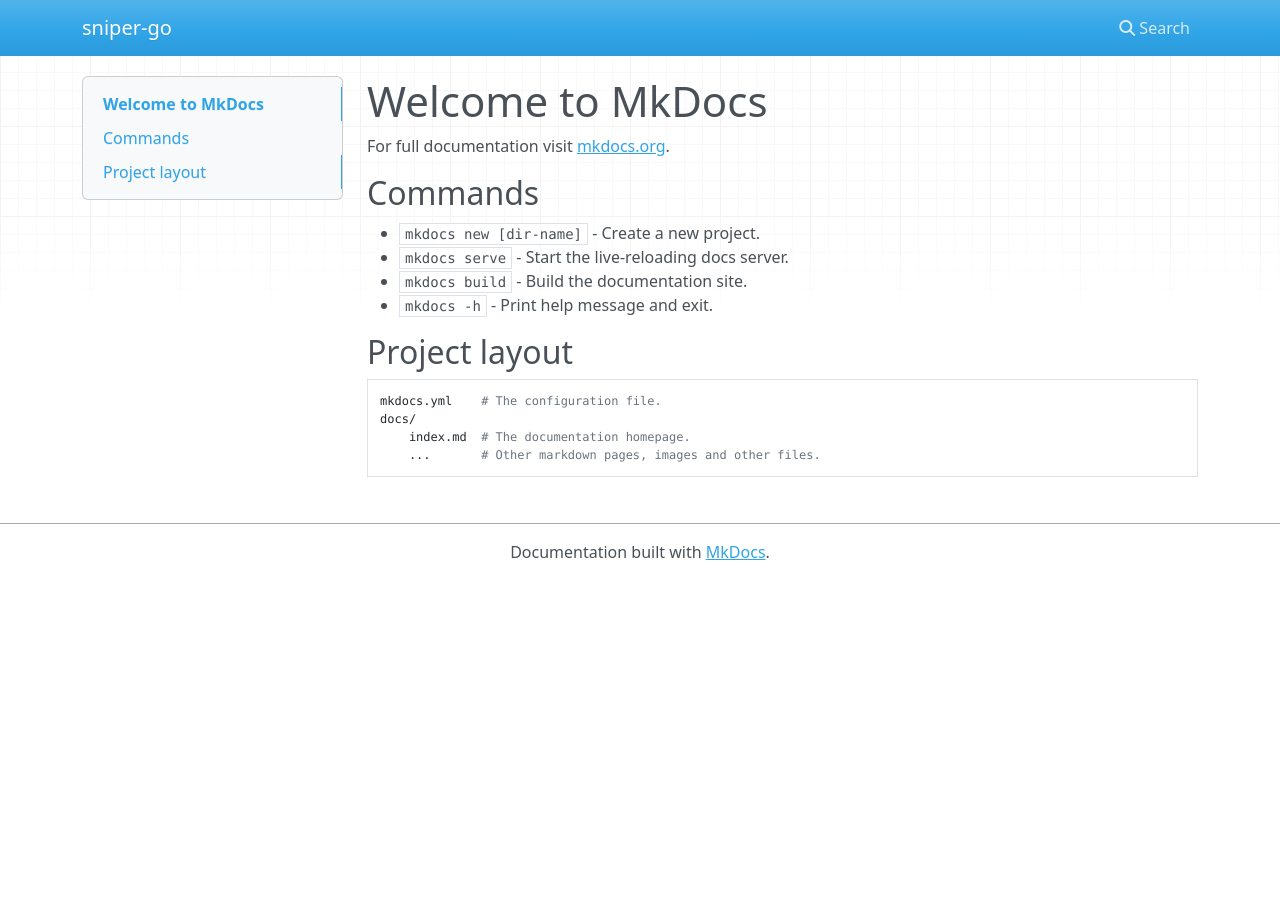
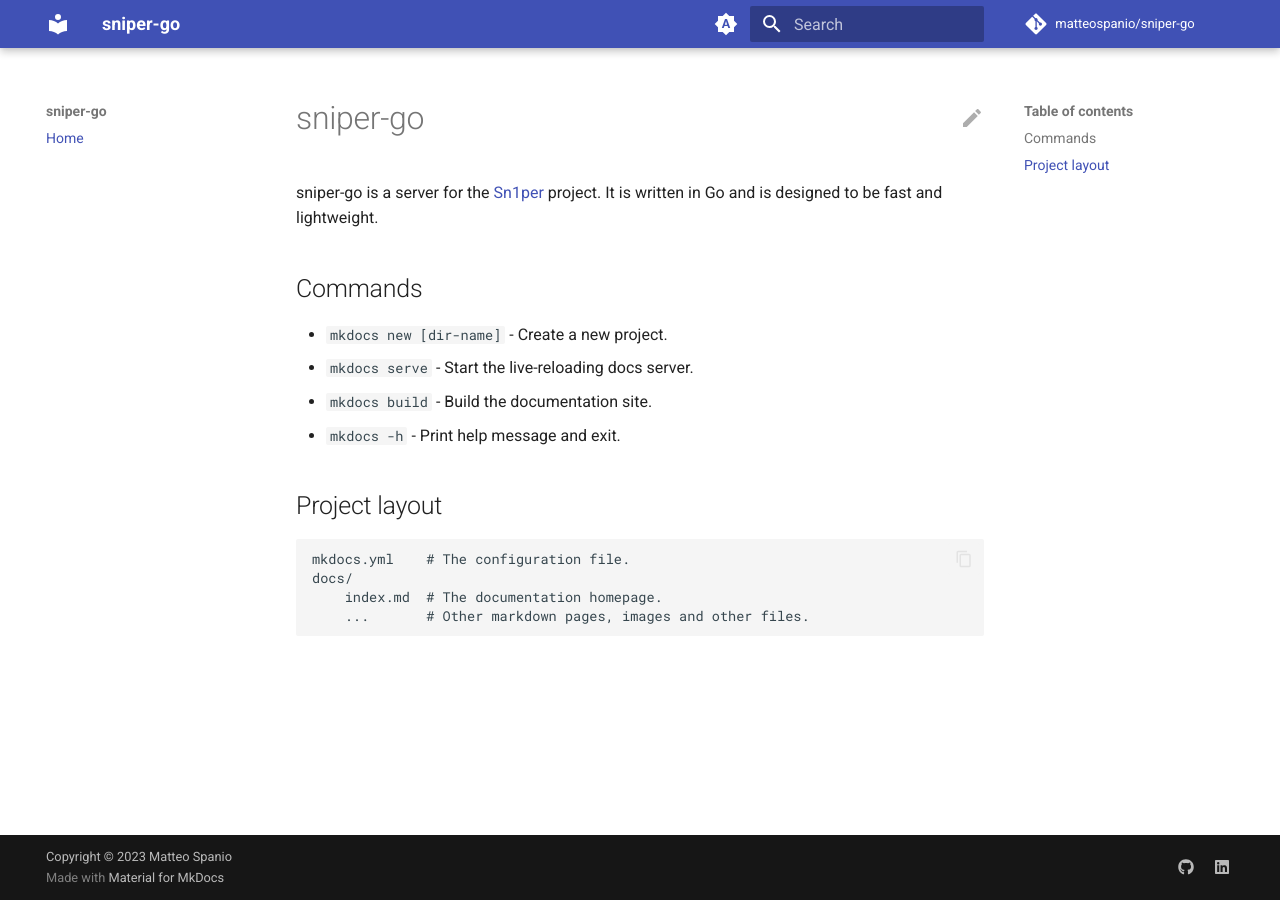
Before and after one commit to matteospanio/sniper-go, an MkDocs documentation site: the page built from docs/index.md, in a window 1280 px wide. Built offline with MkDocs 1.6.1 and Material for MkDocs 9.7.7, drawn with Linux system fonts in a browser that asks for light colours; nearby versions of some CDN libraries; comment, search, counter and statistics services are not loaded.

Commit message:
update docs settings

```diff
--- a/docs/index.md
+++ b/docs/index.md
@@ -1,6 +1,6 @@
-# Welcome to MkDocs
+# sniper-go
 
-For full documentation visit [mkdocs.org](https://www.mkdocs.org).
+sniper-go is a server for the [Sn1per](https://github.com/1N3/Sn1per) project. It is written in Go and is designed to be fast and lightweight.
 
 ## Commands
 
--- a/mkdocs.yml
+++ b/mkdocs.yml
@@ -1 +1,95 @@
 site_name: sniper-go
+site_description: A web interface over Sn1per community edition
+site_url: https://matteospanio.github.io/sniper-go/
+copyright: Copyright &copy; 2023 Matteo Spanio
+repo_url: https://github.com/matteospanio/sniper-go
+repo_name: matteospanio/sniper-go
+
+nav:
+  - Home: index.md
+
+markdown_extensions:
+  - abbr
+  - admonition
+  - pymdownx.details
+  - pymdownx.superfences
+  - attr_list
+  - def_list
+  - footnotes
+  - md_in_html
+  - toc:
+      permalink: true
+  - tables
+  - pymdownx.arithmatex:
+      generic: true
+  - pymdownx.highlight:
+      anchor_linenums: true
+  - pymdownx.snippets
+  - pymdownx.tabbed:
+      alternate_style: true
+  - pymdownx.tasklist:
+      custom_checkbox: true
+
+extra:
+  social:
+    - icon: fontawesome/brands/github
+      link: https://github.com/matteospanio
+
+    - icon: fontawesome/brands/linkedin
+      link: https://www.linkedin.com/in/matteo-spanio/
+
+plugins:
+  - search
+  - tags:
+      enabled: !ENV [CI, false]
+
+theme:
+  icon:
+    edit: material/pencil
+    view: material/eye
+  name: material
+  features:
+    - navigation.instant
+    - navigation.tracking
+    - navigation.sections
+    - navigation.expand
+    - navigation.indexes
+    - toc.follow
+    - navigation.top
+    - navigation.path
+
+    - search.suggest
+    - search.highlight
+    - search.share
+
+    - header.autohide
+
+    - content.tooltips
+    - content.tabs.link
+    - content.action.edit
+    - content.code.copy
+    - content.code.annotate
+
+  palette:
+
+    # Palette toggle for automatic mode
+    - media: "(prefers-color-scheme)"
+      toggle:
+        icon: material/brightness-auto
+        name: Switch to light mode
+
+    # Palette toggle for light mode
+    - media: "(prefers-color-scheme: light)"
+      scheme: default
+
+
+      toggle:
+        icon: material/brightness-7
+        name: Switch to dark mode
+
+    # Palette toggle for dark mode
+    - media: "(prefers-color-scheme: dark)"
+      scheme: slate
+      toggle:
+        icon: material/brightness-4
+        name: Switch to system preference
```
Also changed, not shown: requirements.txt (+11 -0 lines), 1 other file.
